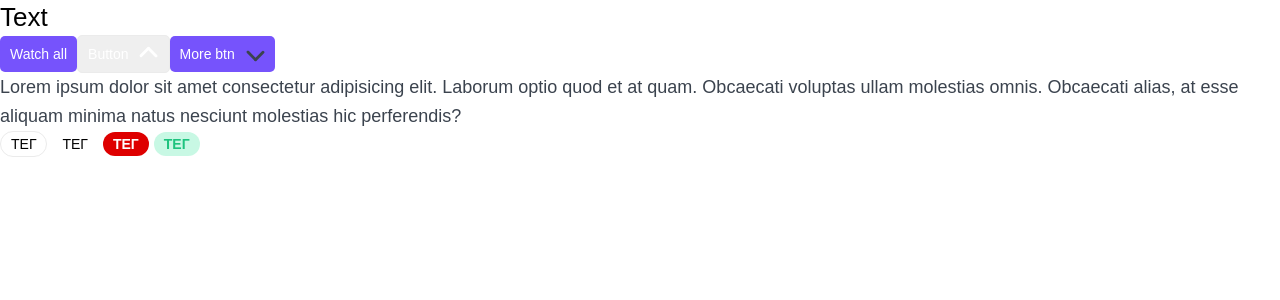
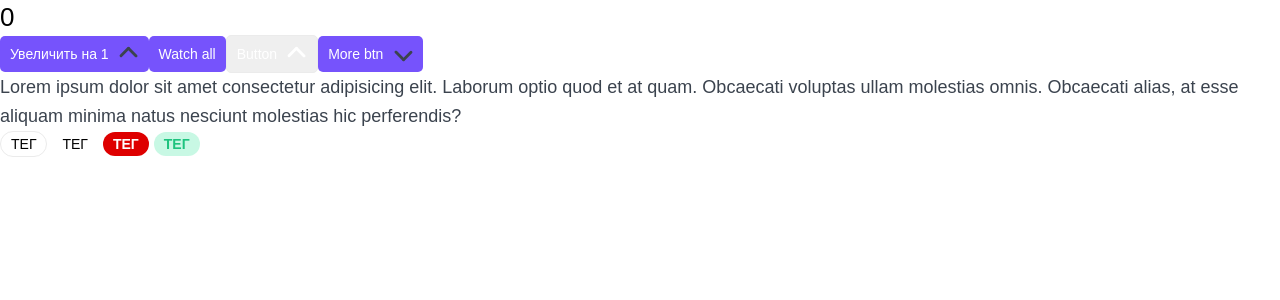
Before and after one commit to kkirrin/purple_next_course, a Next.js app: page / in a window 1280 px wide. Shown: the top 300 px of the page. Built offline with nearby package versions, Linux system fonts and the light colour scheme.

Commit message:
feat: добавляет useState

```diff
--- a/app/page.tsx
+++ b/app/page.tsx
@@ -2,6 +2,7 @@ import Image from 'next/image';
 import styles from './page.module.css';
 import { Metadata } from 'next';
 import { Button, Htag, Ptag, Tag } from './components';
+import { useState } from 'react';
 
 
 export async function generateMetadata(): Promise<Metadata> {
@@ -23,11 +24,12 @@ export default function Home(): JSX.Element {
 	};
 
 
-
+	const [counter, setCounter] = useState<number>(0);
 
 	return (
 		<>
-			<Htag tag="h1">Text</Htag>
+			<Htag tag="h1">{counter}</Htag>
+			<Button appearance='primary' arrow='up' onClick={() => setCounter(x => x + 1)}>Увеличить на 1</Button>
 			<Button appearance='primary'>Watch all</Button>
 			<Button appearance='ghost' arrow='up'>Button</Button>
 			<Button appearance='primary' arrow='down'>More btn</Button>
@@ -36,6 +38,9 @@ export default function Home(): JSX.Element {
 			<Tag size='medium' color='gray'>ТЕГ</Tag>
 			<Tag size='medium' color='red'>ТЕГ</Tag>
 			<Tag size='medium' color="green">ТЕГ</Tag>
+
+
+
 		</>
 
 
```
